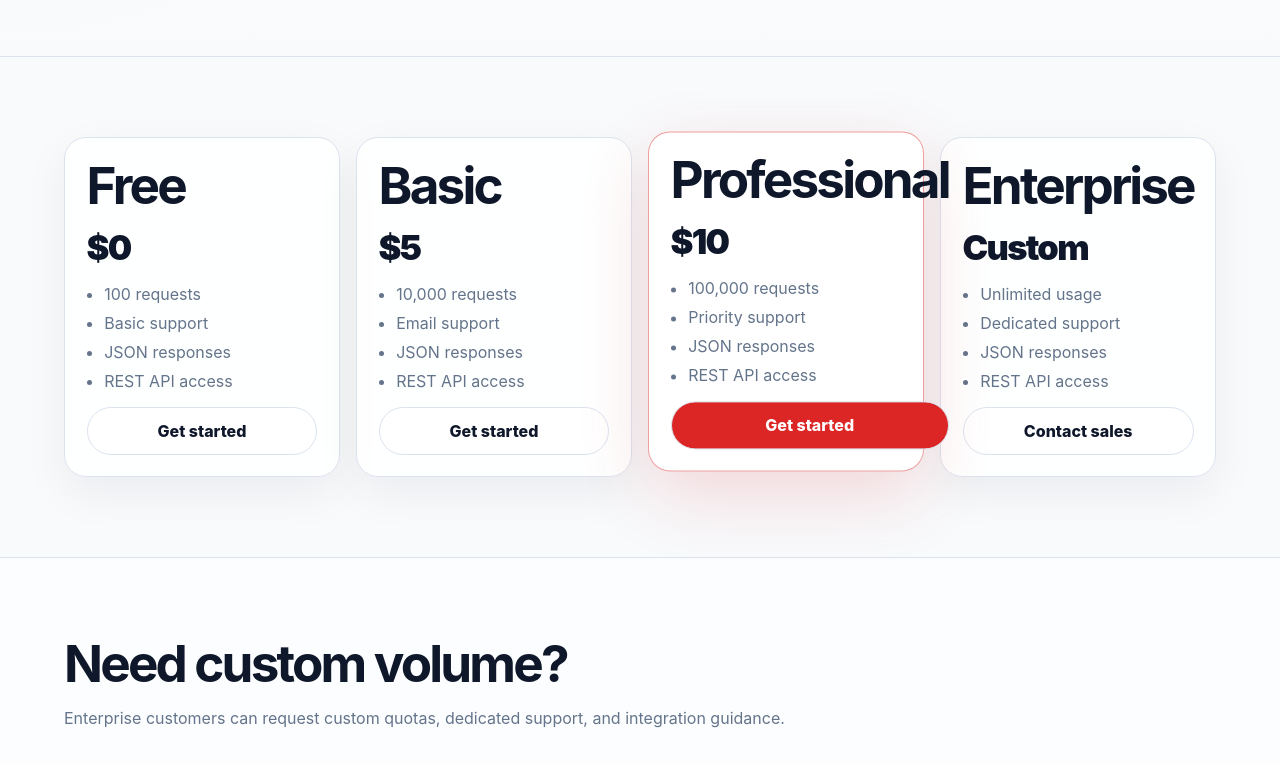
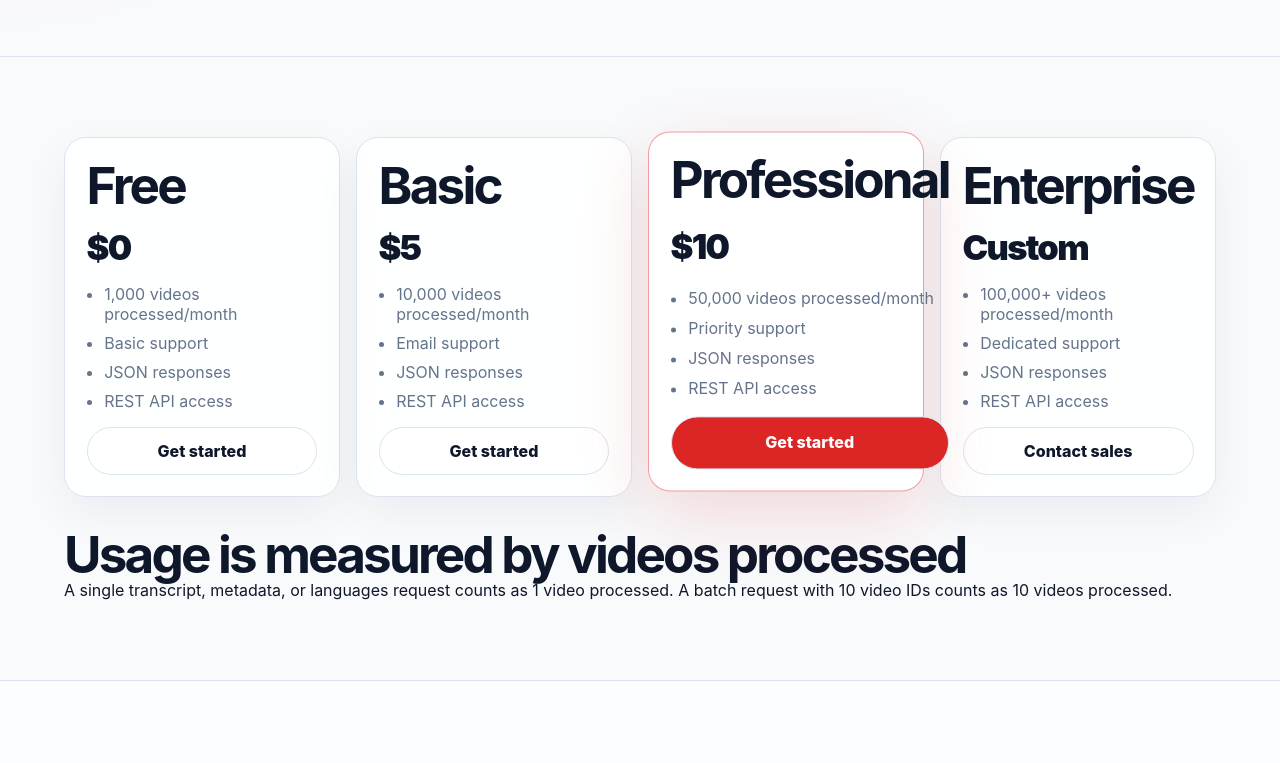
Before and after one commit to dtech4099-a11y/youtube-transcript-api, a Next.js app: page /pricing in a window 1280 px wide. Shown: the part 499-1262 px from the top of the page. Built offline with nearby package versions, Linux system fonts and the light colour scheme.

Commit message:
Clarify pricing usage as videos processed

```diff
--- a/app/components/site-data.ts
+++ b/app/components/site-data.ts
@@ -47,16 +47,21 @@ export const endpoints = [
 ];
 
 export const pricingPlans = [
-  { name: "Free", price: "$0", requests: "100 requests", support: "Basic support" },
-  { name: "Basic", price: "$5", requests: "10,000 requests", support: "Email support" },
+  { name: "Free", price: "$0", requests: "1,000 videos processed/month", support: "Basic support" },
+  { name: "Basic", price: "$5", requests: "10,000 videos processed/month", support: "Email support" },
   {
     name: "Professional",
     price: "$10",
-    requests: "100,000 requests",
+    requests: "50,000 videos processed/month",
     support: "Priority support",
     featured: true
   },
-  { name: "Enterprise", price: "Custom", requests: "Unlimited usage", support: "Dedicated support" }
+  {
+    name: "Enterprise",
+    price: "Custom",
+    requests: "100,000+ videos processed/month",
+    support: "Dedicated support"
+  }
 ];
 
 export const faqs = [
--- a/app/pricing/page.tsx
+++ b/app/pricing/page.tsx
@@ -46,6 +46,13 @@ export default function PricingPage() {
               </article>
             ))}
           </div>
+          <div className="info-panel pricing-usage-note">
+            <h2>Usage is measured by videos processed</h2>
+            <p>
+              A single transcript, metadata, or languages request counts as 1 video processed.
+              A batch request with 10 video IDs counts as 10 videos processed.
+            </p>
+          </div>
         </section>
         <section className="page-section alt-section">
           <SectionHeader
```
